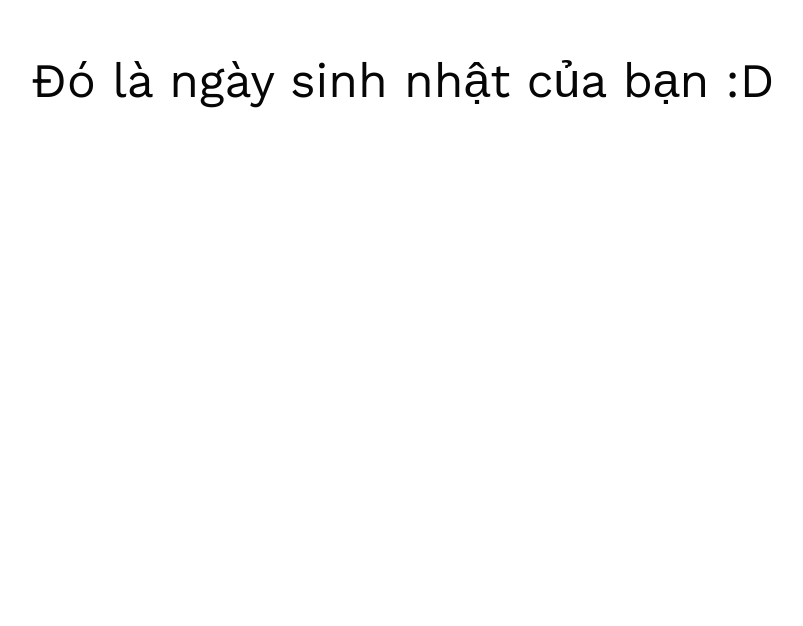
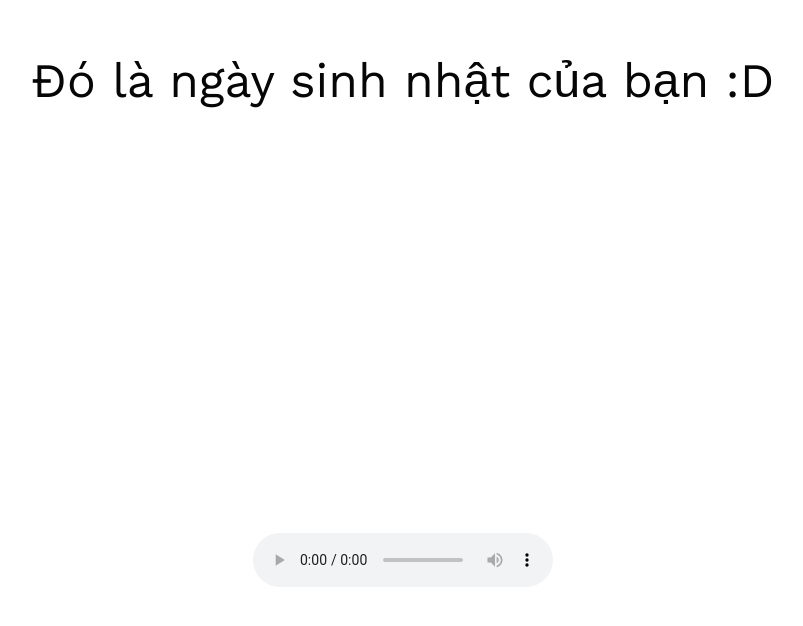
Before and after one commit to duc0103/happy_birthday_Chuc, a website: page index.html in a window 1280 px wide. Shown: the part 156-782 px from the top of the page, without its empty margins (237-1040 px from the left). Drawn offline with nearby package versions, Linux system fonts and the light colour scheme.

Commit message:
successfully

```diff
--- a/index.html
+++ b/index.html
@@ -50,7 +50,7 @@
       <div class="wish">
         <h3 class="wish-hbd">Happy Birthday!</h3>
         <h5 id="wishText">Chúc mọi điều may mắn luôn ở bên bạn;)</h5>
-        <audio style="margin-top: 100%;" class="audio" src="audio/happy_birthday.mp3" autoplay  controls loop></audio>
+        <audio  class="audio" src="audio/happy_birthday.mp3" autoplay  controls loop></audio>
 
       </div>
     </div>
```
